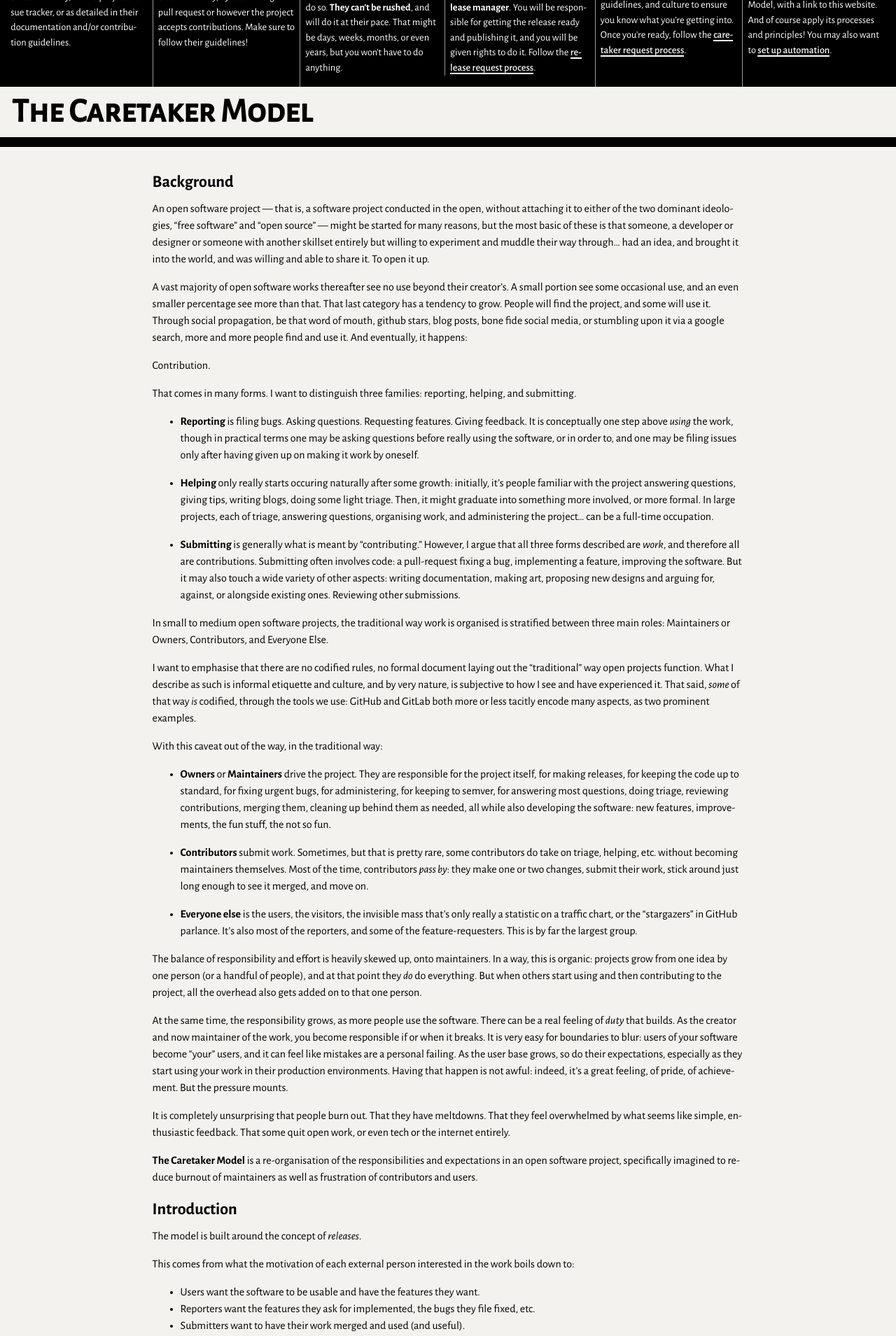
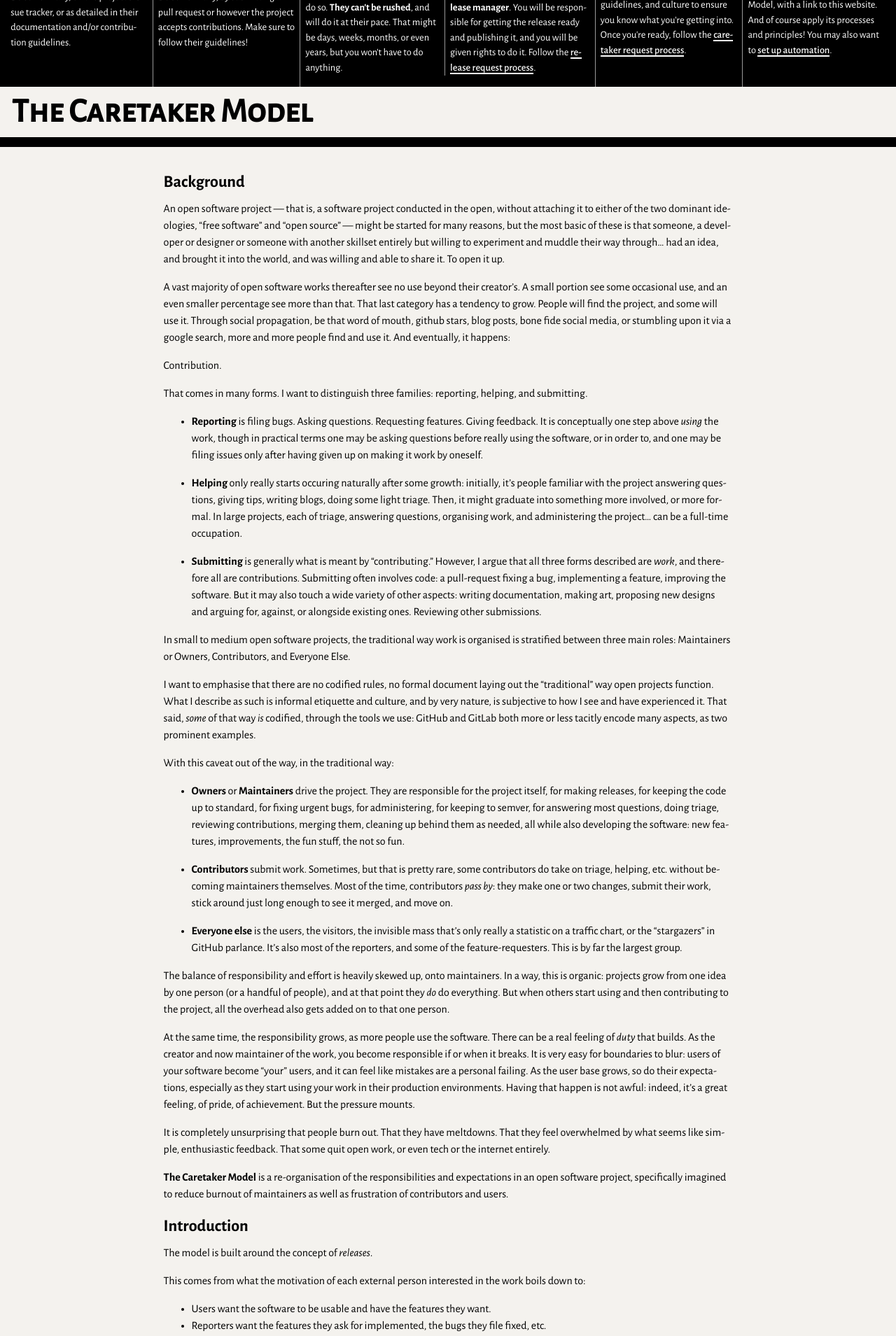
Before and after one commit to passcod/caretaker, a Jekyll site: the page built from index.markdown, in a window 1280 px wide. Shown: the part 313-2222 px from the top of the page at 70% size. Built offline with Jekyll 4.4.1, drawn with Linux system fonts in a browser that asks for light colours; our own code applies the rules of GitHub Pages for plain Markdown files.

Commit message:
Pad main body

```diff
--- a/_sass/style.scss
+++ b/_sass/style.scss
@@ -244,6 +244,7 @@ h1.lost {
 main {
 	max-width: 100ch;
 	margin: 2em auto;
+	padding: 0 1em;
 
 	p { hyphens: auto; }
 
```
